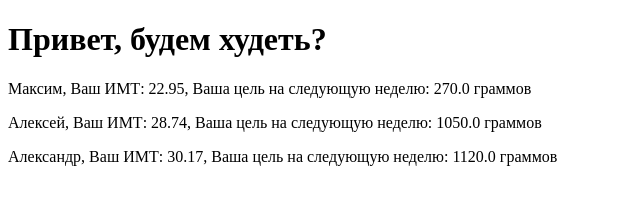
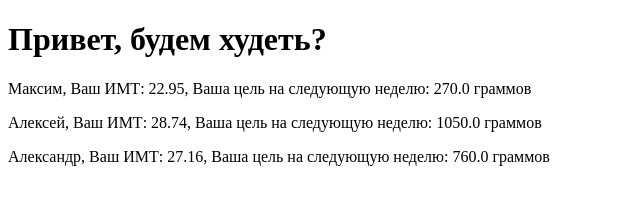
Before and after one commit to Egurazdov/IMT1, a plain HTML site: page index.html in a window 1280 px wide. Shown: the full height of the page, 0-640 px from the left. Drawn offline with Linux system fonts and the light colour scheme.

Commit message:
Update index.html

```diff
--- a/index.html
+++ b/index.html
@@ -4,6 +4,6 @@
 <h1>Привет, будем худеть?</h1>
 <p>Максим, Ваш ИМТ: 22.95, Ваша цель на следующую неделю: 270.0 граммов</p>
 <p>Алексей, Ваш ИМТ: 28.74, Ваша цель на следующую неделю: 1050.0 граммов</p>
-<p>Александр, Ваш ИМТ: 30.17, Ваша цель на следующую неделю: 1120.0 граммов</p>
+<p>Александр, Ваш ИМТ: 27.16, Ваша цель на следующую неделю: 760.0 граммов</p>
 </body>
 </html>
```
